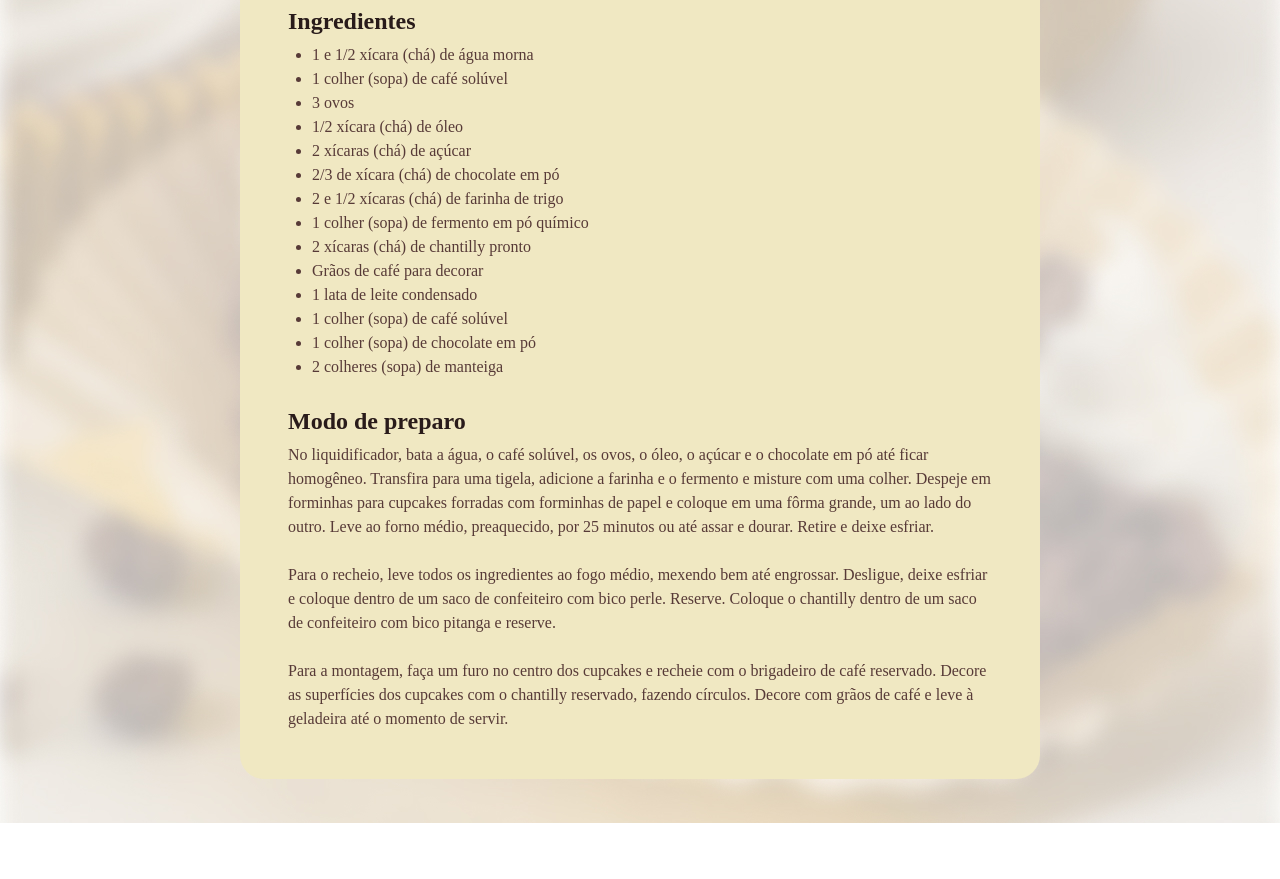
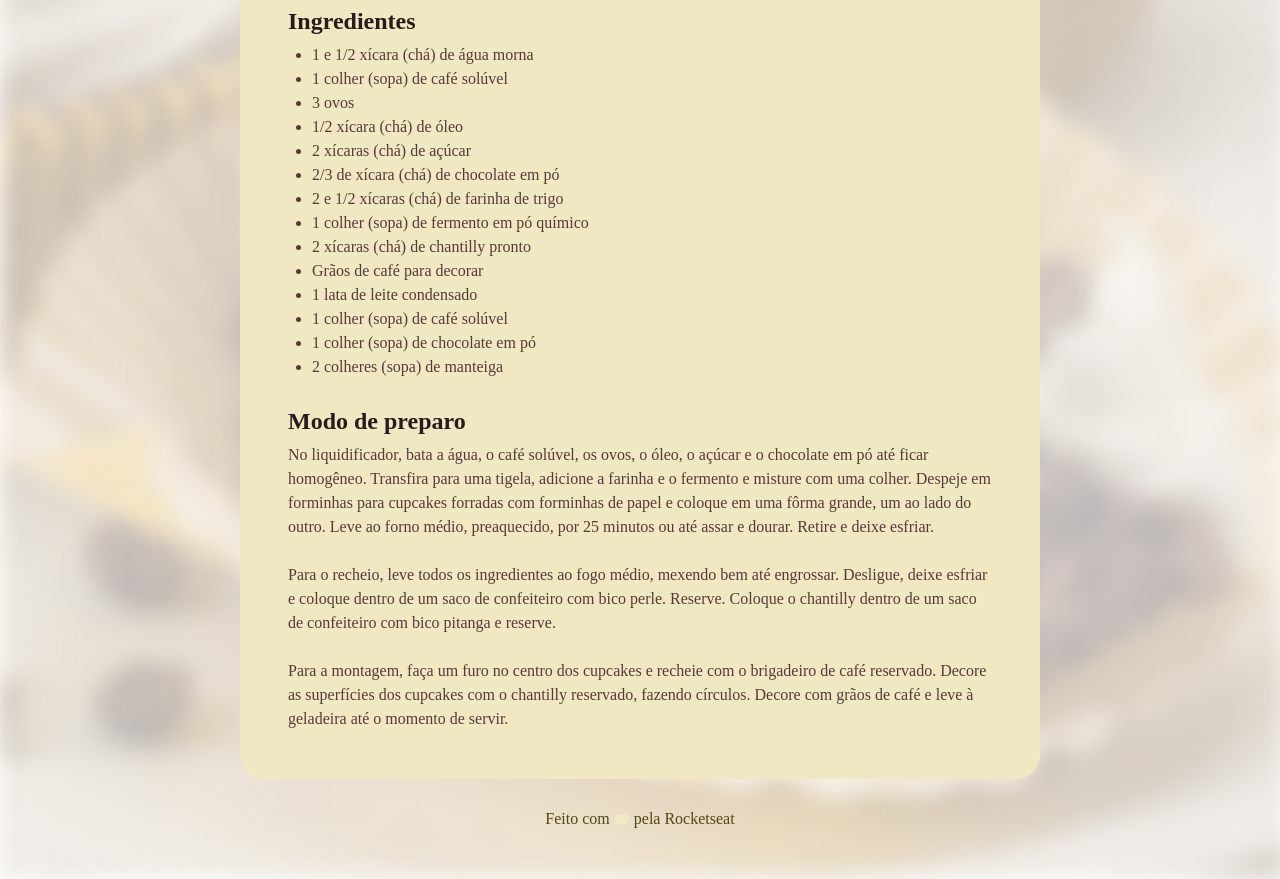
Before and after one commit to gustavin97/projeto-receita, a plain HTML site: page index.html in a window 1280 px wide. Shown: the part 716-1595 px from the top of the page. Before the commit the page ends 1539 px from the top, so only its background shows below. Drawn offline with Linux system fonts and the light colour scheme; a web font is replaced by a local one.

Commit message:
adicinando footer

```diff
--- a/index.html
+++ b/index.html
@@ -52,6 +52,8 @@
         </main>
 
     </div>
+    <footer>
+        Feito com <img src="assets/ph_heart-fill.svg" alt="coração"> pela Rocketseat</footer>
 
 </body>
 </html>
--- a/style.css
+++ b/style.css
@@ -20,7 +20,7 @@ body {
     background-color: #F0E8C2;
     border-radius: 24px;
     box-sizing: border-box;
-    margin: 44px auto;
+    margin: 44px auto 28px;
 }
 section + section {
     margin-top: 24px;
@@ -59,3 +59,13 @@ h1, h2 {
 ul {
     padding-left: 24px;
 }
+
+footer {
+    color: #524713;
+    text-align: center;
+    padding-bottom: 48px;
+}
+
+footer img {
+    vertical-align: middle;
+}
```
Also changed, not shown: assets/ph_heart-fill.svg (added).
